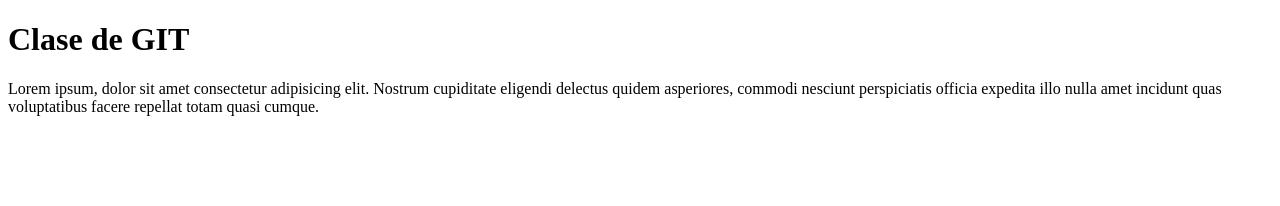
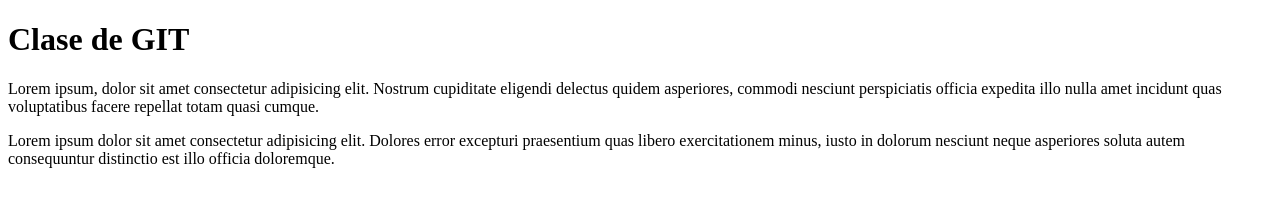
Before and after one commit to gac86/Git-Lesson, a plain HTML site: page Index.html in a window 1280 px wide. Drawn offline with Linux system fonts and the light colour scheme.

Commit message:
agregue un segundo parrafo

```diff
--- a/Index.html
+++ b/Index.html
@@ -11,6 +11,6 @@
 
     <h1>Clase de GIT</h1>
     <p>Lorem ipsum, dolor sit amet consectetur adipisicing elit. Nostrum cupiditate eligendi delectus quidem asperiores, commodi nesciunt perspiciatis officia expedita illo nulla amet incidunt quas voluptatibus facere repellat totam quasi cumque.</p>
-
+    <p>Lorem ipsum dolor sit amet consectetur adipisicing elit. Dolores error excepturi praesentium quas libero exercitationem minus, iusto in dolorum nesciunt neque asperiores soluta autem consequuntur distinctio est illo officia doloremque.</p>
 </body>
 </html>
```
